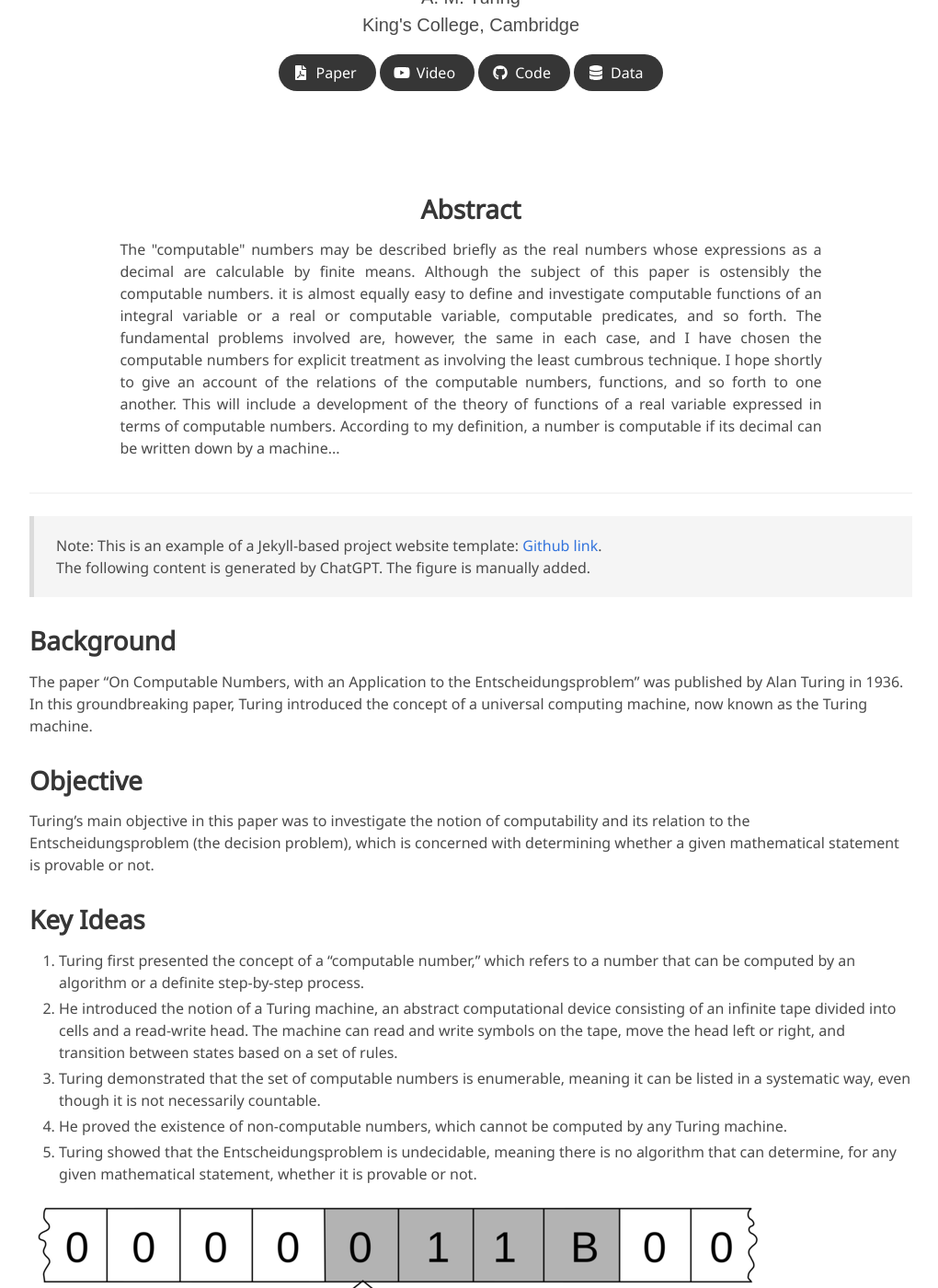
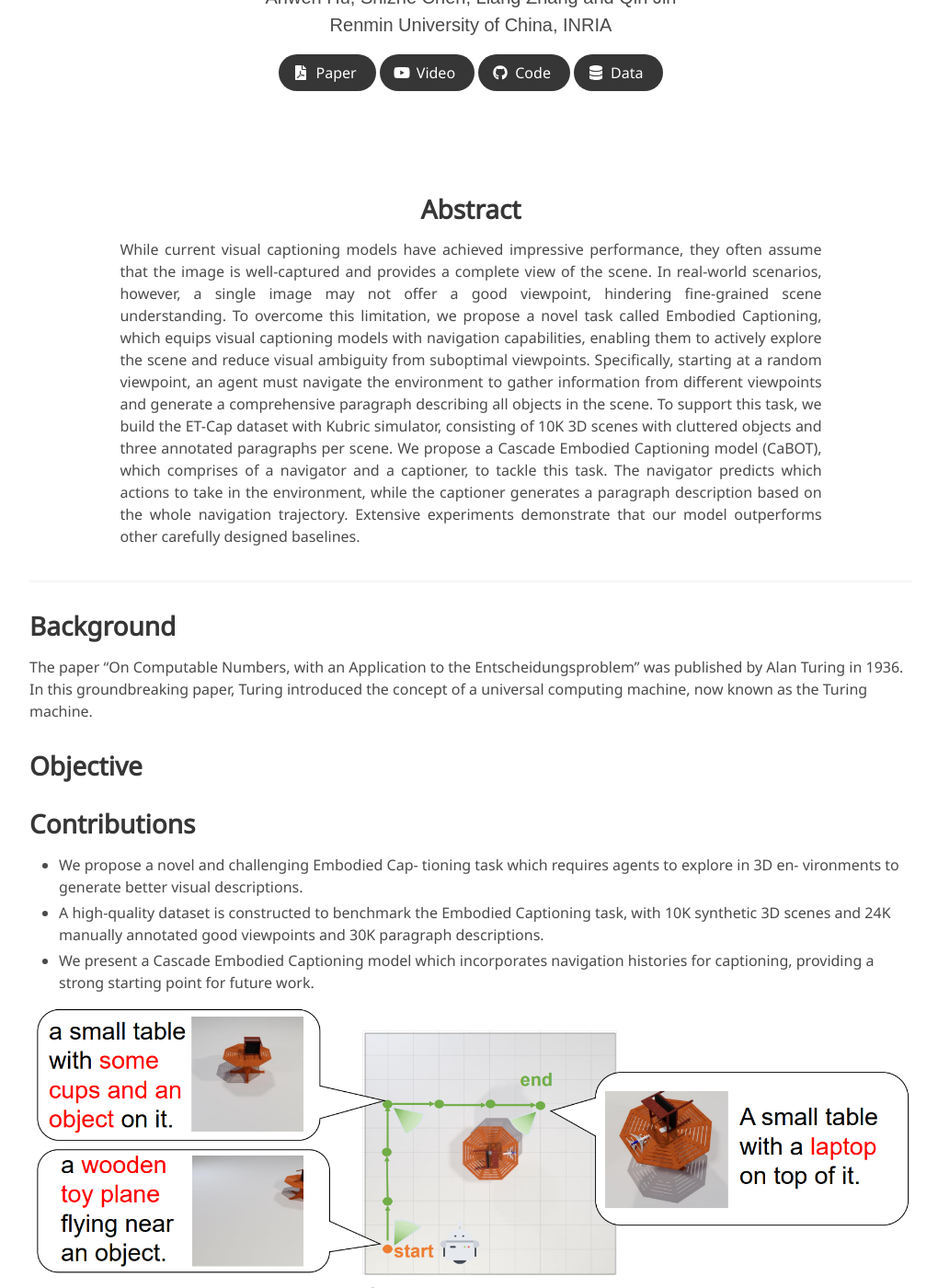
Before and after one commit to AIM3-RUC/ExploreAndTell, a Jekyll site: the page built from index.md, in a window 1280 px wide and 1400 px high, scrolled down 198 px. Shown: the whole window at 92% size, without its empty margins (128-1148 px from the left). Built offline with Jekyll 4.4.1, drawn with Linux system fonts in a browser that asks for light colours; some web fonts are replaced; some of the changed text lies outside the part shown.

Commit message:
first commit: explore and tell

````diff
--- a/index.md
+++ b/index.md
@@ -2,83 +2,65 @@
 layout: project_page
 permalink: /
 
-title: On Computable Numbers, with an Application to the Entscheidungsproblem
+title: "Explore and Tell: Embodied Visual Captioning in 3D Environments"
 authors:
-    A. M. Turing
+    Anwen Hu, Shizhe Chen, Liang Zhang and Qin Jin
 affiliations:
-    King's College, Cambridge
+    Renmin University of China, INRIA
 paper: https://www.cs.virginia.edu/~robins/Turing_Paper_1936.pdf
 video: https://www.youtube.com/results?search_query=turing+machine
-code: https://github.com/topics/turing-machines
-data: https://huggingface.co/docs/datasets
+code: https://github.com/HAWLYQ/ET-Cap
+data: https://github.com/HAWLYQ/ET-Cap
 ---
 
 <div class="columns is-centered has-text-centered">
     <div class="column is-four-fifths">
         <h2>Abstract</h2>
         <div class="content has-text-justified">
-The "computable" numbers may be described briefly as the real
-numbers whose expressions as a decimal are calculable by finite means.
-Although the subject of this paper is ostensibly the computable numbers.
-it is almost equally easy to define and investigate computable functions
-of an integral variable or a real or computable variable, computable
-predicates, and so forth. The fundamental problems involved are,
-however, the same in each case, and I have chosen the computable numbers
-for explicit treatment as involving the least cumbrous technique. I hope
-shortly to give an account of the relations of the computable numbers,
-functions, and so forth to one another. This will include a development
-of the theory of functions of a real variable expressed in terms of computable
-numbers. According to my definition, a number is computable
-if its decimal can be written down by a machine...
+While current visual captioning models have achieved impressive performance, they often assume that the image is well-captured and provides a complete view of the scene. In real-world scenarios, however, a single image may not offer a good viewpoint, hindering fine-grained scene understanding. To overcome this limitation, we propose a novel task called Embodied Captioning, which equips visual captioning models with navigation capabilities, enabling them to actively explore the scene and reduce visual ambiguity from suboptimal viewpoints. Specifically, starting at a random viewpoint, an agent must navigate the environment to gather information from different viewpoints and generate a comprehensive paragraph describing all objects in the scene. To support this task, we build the ET-Cap dataset with Kubric simulator, consisting of 10K 3D scenes with cluttered objects and three annotated paragraphs per scene.
+We propose a Cascade Embodied Captioning model (CaBOT), which comprises of a navigator and a captioner, to tackle this task. The navigator predicts which actions to take in the environment, while the captioner generates a paragraph description based on the whole navigation trajectory.
+Extensive experiments demonstrate that our model outperforms other carefully designed baselines.
         </div>
     </div>
 </div>
 
 ---
 
-> Note: This is an example of a Jekyll-based project website template: [Github link](https://github.com/shunzh/project_website).\
-> The following content is generated by ChatGPT. The figure is manually added.
-
 ## Background
 The paper "On Computable Numbers, with an Application to the Entscheidungsproblem" was published by Alan Turing in 1936. In this groundbreaking paper, Turing introduced the concept of a universal computing machine, now known as the Turing machine.
 
 ## Objective
-Turing's main objective in this paper was to investigate the notion of computability and its relation to the Entscheidungsproblem (the decision problem), which is concerned with determining whether a given mathematical statement is provable or not.
 
 
-## Key Ideas
-1. Turing first presented the concept of a "computable number," which refers to a number that can be computed by an algorithm or a definite step-by-step process.
-2. He introduced the notion of a Turing machine, an abstract computational device consisting of an infinite tape divided into cells and a read-write head. The machine can read and write symbols on the tape, move the head left or right, and transition between states based on a set of rules.
-3. Turing demonstrated that the set of computable numbers is enumerable, meaning it can be listed in a systematic way, even though it is not necessarily countable.
-4. He proved the existence of non-computable numbers, which cannot be computed by any Turing machine.
-5. Turing showed that the Entscheidungsproblem is undecidable, meaning there is no algorithm that can determine, for any given mathematical statement, whether it is provable or not.
 
-![Turing Machine](/static/image/Turing_machine.png)
+## Contributions
+* We propose a novel and challenging Embodied Cap-
+tioning task which requires agents to explore in 3D en-
+vironments to generate better visual descriptions.
 
-*Figure 1: A representation of a Turing Machine. Source: [Wiki](https://en.wikipedia.org/wiki/Turing_machine).*
+* A high-quality dataset is constructed to benchmark
+the Embodied Captioning task, with 10K synthetic 3D
+scenes and 24K manually annotated good viewpoints
+and 30K paragraph descriptions.
 
-## Table: Comparison of Computable and Non-Computable Numbers
+* We present a Cascade Embodied Captioning model
+which incorporates navigation histories for captioning,
+providing a strong starting point for future work.
 
-| Computable Numbers | Non-Computable Numbers |
-|-------------------|-----------------------|
-| Rational numbers, e.g., 1/2, 3/4 | Transcendental numbers, e.g., π, e |
-| Algebraic numbers, e.g., √2, ∛3 | Non-algebraic numbers, e.g., √2 + √3 |
-| Numbers with finite decimal representations | Numbers with infinite, non-repeating decimal representations |
+![Turing Machine](/static/image/figure1.png)
 
-He used the concept of a universal Turing machine to prove that the set of computable functions is recursively enumerable, meaning it can be listed by an algorithm.
+*Figure 1: We
+propose a new Embodied Captioning task which allows agents to
+navigate the environment to reduce visual ambiguity of the scene.*
+
 
 ## Significance
-Turing's paper laid the foundation for the theory of computation and had a profound impact on the development of computer science. The Turing machine became a fundamental concept in theoretical computer science, serving as a theoretical model for studying the limits and capabilities of computation. Turing's work also influenced the development of programming languages, algorithms, and the design of modern computers.
 
 ## Citation
 ```
-@article{turing1936computable,
-  title={On computable numbers, with an application to the Entscheidungsproblem},
-  author={Turing, Alan Mathison},
-  journal={Journal of Mathematics},
-  volume={58},
-  number={345-363},
-  pages={5},
-  year={1936}
+@article{anwen2023explore,
+  title={Explore and Tell: Embodied Visual Captioning in 3D Environments},
+  author={Anwen, Hu and Shizhe, Chen and Liang, Zhang and Qin, Jin},
+  conference={ICCV},
 }
 ```
````
Also changed, not shown: README.md, static/image/Turing_machine.png (deleted), static/image/figure1.png (added).
